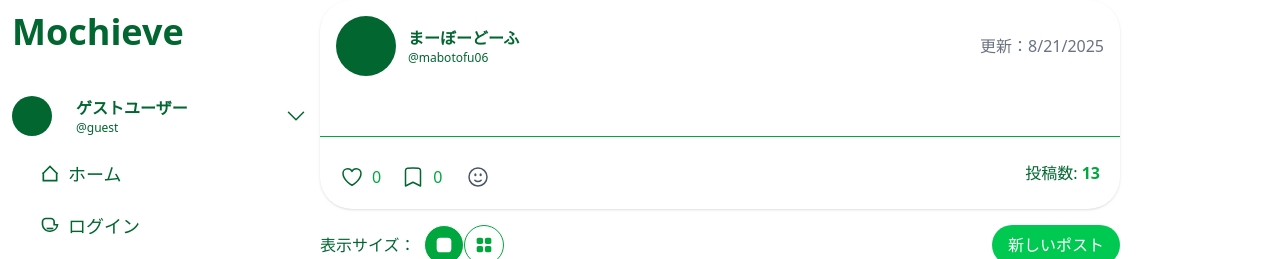
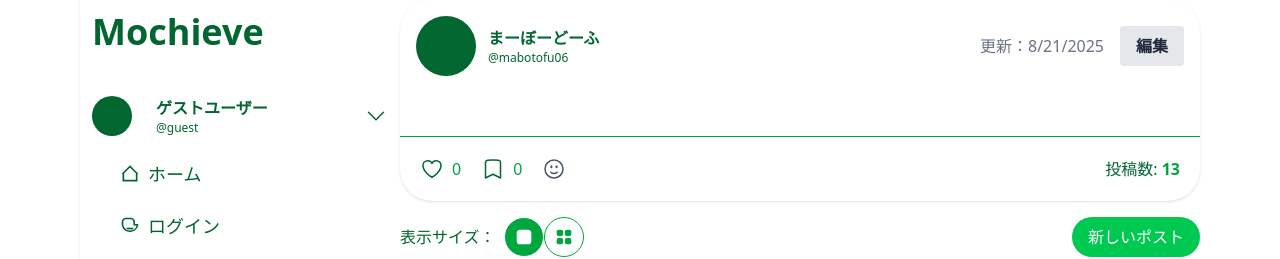
Before and after one commit to mabotofu06/wip-share-ui, a Next.js app: page /Wippro in a window 1280 px wide. Shown: the top 259 px of the page. Built offline with nearby package versions, Linux system fonts and the light colour scheme.

Commit message:
機能整理中

```diff
--- a/src/app/_components/organisms/PostCard.tsx
+++ b/src/app/_components/organisms/PostCard.tsx
@@ -70,7 +70,7 @@ export function OrganismsPostCard(props: Props) {
       {/* オーバーレイ画像表示 */}
       {showOverlay && (
         <div
-          className="fixed inset-0 z-50 flex items-center justify-center bg-black bg-opacity-70"
+          className="overlay"
           onClick={() => setShowOverlay(false)}
         >
           <img
--- /dev/null
+++ b/src/app/_components/organisms/PostListHeaderCard.tsx
@@ -0,0 +1,78 @@
+import { OrganismsReactionButton } from "./ActionButton";
+import { OrganismsStampButton } from "./StampButton";
+
+type Props = {
+  userInfo: {
+    id: string;
+    name: string;
+    iconImage: string;
+  };
+  editable: boolean;
+  updated: string;
+
+  title: string;
+  note: string;
+
+  likeNum: number;
+  isLike: boolean;
+  bookmarkNum: number;
+  isBookmark: boolean;
+  stamps: any[];
+  postNum: number;
+
+  onEditClick?: () => void;
+};
+
+export const OrganismsPostListHeaderCard = (props: Props) => {
+  const iconSize = "w-15 h-15";
+
+  return (
+    <div className="shadow rounded-4xl">
+        <div className="flex justify-between items-center p-4">
+          <div className="flex items-center">
+            <div className={"user-icon bg-green-800 rounded-full " + iconSize}></div>
+            <div className="user-info ml-3 flex flex-col justify-center text-md">
+              <h2 className="user-name font-semibold">{props.userInfo.name}</h2>
+              <p className="user-id text-xs">{props.userInfo.id}</p>
+            </div>
+          </div>
+          <div className="flex items-center">
+            <div className="post-update text-gray-500 mr-4">
+              更新：{new Date(props.updated).toLocaleDateString()}
+            </div>
+            {props.editable && (
+              <button
+                className="edit-button bg-gray-200 hover:bg-gray-300 text-gray-800 font-bold py-2 px-4 rounded"
+                onClick={props.onEditClick || (() => {})}
+              >
+                編集
+              </button>
+            )}
+          </div>
+        </div>
+
+        <div>
+          <div className="post-details flex w-full">
+            <div className="w-full">
+              <h2 className="post-title text-xl font-semibold mb-3">{props.title}</h2>
+              <p className="post-content ms-3 max-h-42 overflow-y-scroll mb-8 custom-scrollbar" dangerouslySetInnerHTML={{ __html: props.note }} />
+            </div>
+          </div>
+          <div className="flex justify-between items-center p-5 border-t border-t-green-600">
+            <div className="flex">
+              <OrganismsReactionButton
+                likeNum={props.likeNum}
+                isLike={props.isLike}
+                bookmarkNum={props.bookmarkNum}
+                isBookmark={props.isBookmark}
+              />
+              <OrganismsStampButton className="ml-5" />
+            </div>
+            <div>
+              投稿数: <span className="post-num text-green-600 font-semibold">{props.postNum}</span>
+            </div>
+          </div>
+        </div>
+      </div>
+  );
+};
--- a/src/app/_components/organisms/StampButton.tsx
+++ b/src/app/_components/organisms/StampButton.tsx
@@ -3,7 +3,11 @@ import { useState } from "react";
 import { AtomsIconFace } from "../atoms/icon/Face";
 import { useEffect, useRef } from "react";
 
-export const OrganismsStampButton = ()=>{
+type Props = {
+  className?: string;
+}
+
+export const OrganismsStampButton = (props: Props)=>{
   const [isOpen, setIsOpen] = useState(false);
   const popupRef = useRef<HTMLDivElement>(null);
 
@@ -26,12 +30,12 @@ export const OrganismsStampButton = ()=>{
   }, [isOpen]);
 
   return (
-    <div>
-    <button
-      className="stamp flex items-center gap-1 text-gray-600 hover:text-green-500 transition"
-      onClick={() => setIsOpen(!isOpen)}
-      aria-label="スタンプ"
-    >
+    <div className={props.className}>
+      <button
+        className="stamp flex items-center gap-1 text-gray-600 hover:text-green-500 transition"
+        onClick={() => setIsOpen(!isOpen)}
+        aria-label="スタンプ"
+      >
       <AtomsIconFace className="text-green-700" size={25} />
     </button>
     {isOpen && (
--- a/src/app/_components/templates/Wippro.tsx
+++ b/src/app/_components/templates/Wippro.tsx
@@ -1,11 +1,12 @@
 'use client'
 
 import { useState } from "react";
-import { ActionMenu, OrganismsWipproCard } from "../organisms/WipproCard";
+import { ActionMenu } from "../organisms/WipproCard";
 import { OrganismsPostCard } from "../organisms/PostCard";
 import { store } from "@/app/_state/store";
 import { openModal } from "@/app/_state/slice/modal";
 import { OrganismsPostFormModal } from "../organisms/modal/PostFormModal";
+import { OrganismsPostListHeaderCard } from "../organisms/PostListHeaderCard";
 
 const userInfo = {
   name     : "まーぼーどーふ",
@@ -34,35 +35,19 @@ export default function TemplatesWippro() {
 
   return (
     <div className="flex flex-col bg-white h-screen">
-      <div className="shadow rounded-4xl">
-        <div className="flex justify-between items-center p-4">
-          <div className="flex items-center">
-            <div className={"user-icon bg-green-800 rounded-full " + iconSize}></div>
-            <div className="user-info ml-3 flex flex-col justify-center text-md">
-              <h2 className="user-name font-semibold">{userInfo.name}</h2>
-              <p className="user-id text-xs">{userInfo.id}</p>
-            </div>
-          </div>
-          <div className="post-update text-gray-500">
-            更新：{new Date(postData.update).toLocaleDateString()}
-          </div>
-        </div>
-
-        <div>
-          <div className="post-details flex w-full">
-            <div className="w-full">
-              <h2 className="post-title text-xl font-semibold mb-3">{postData.title}</h2>
-              <p className="post-content ms-3 max-h-42 overflow-y-scroll mb-8 custom-scrollbar" dangerouslySetInnerHTML={{ __html: postData.content }} />
-            </div>
-          </div>
-          <div className="flex justify-between items-center p-5 border-t border-t-green-600">
-            <ActionMenu />
-            <div>
-              投稿数: <span className="post-num text-green-600 font-semibold">{postData.postNum}</span>
-            </div>
-          </div>
-        </div>
-      </div>
+      <OrganismsPostListHeaderCard
+        userInfo={userInfo}
+        editable={true}
+        updated={new Date(postData.update).toLocaleDateString()}
+        title={postData.title}
+        note={postData.content}
+        likeNum={0}
+        isLike={false}
+        bookmarkNum={0}
+        isBookmark={false}
+        stamps={[]}
+        postNum={postData.postNum}
+      />
 
       {/* 表示切替タブ（アイコンボタン） */}
       <div className="flex items-center justify-between my-4">
--- a/src/app/layout.tsx
+++ b/src/app/layout.tsx
@@ -31,7 +31,7 @@ export default function RootLayout({
   return (
     <html lang="en">
       <body
-        className={`flex ${geistSans.variable} ${geistMono.variable} antialiased h-screen text-green-800 bg-white min-w-[1200px]`}
+        className={`flex justify-center ${geistSans.variable} ${geistMono.variable} antialiased h-screen text-green-800 bg-white`}
       >
         <Provider store={store}>
           <OrganismsMenuBar_L />
```
Also changed, not shown: 1 other file (tests, documents, lock files or other folders).
